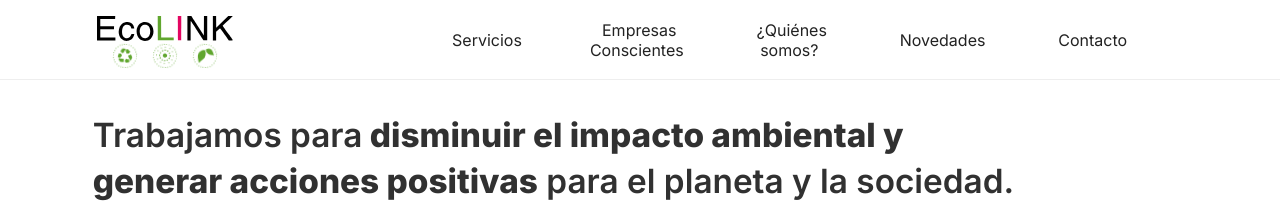
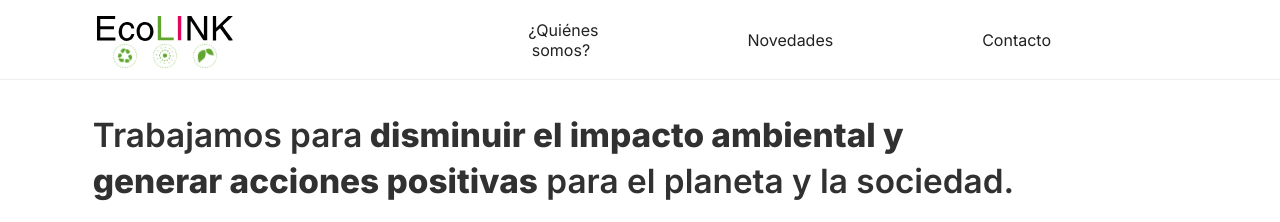
Before and after one commit to ecolink2024/landingEcolink, a plain HTML site: page index.html in a window 1280 px wide. Shown: the top 222 px of the page. Drawn offline with nearby package versions, Linux system fonts and the light colour scheme; a script that the page names is missing.

Commit message:
hide buttons

```diff
--- a/index.html
+++ b/index.html
@@ -54,8 +54,8 @@
                   <img src="logos/logocompost.svg" alt="logo compost | ecolink - cordoba" class="loguitos logocompost">
               </div>
               <ul class="nav-links" >
-              <li><a href="/servicios.html">Servicios</a></li>
-              <li><a href="/empresasconscientes.html">Empresas<br>Conscientes</a></li>
+              <!-- <li><a href="/servicios.html">Servicios</a></li> -->
+              <!-- <li><a href="/empresasconscientes.html">Empresas<br>Conscientes</a></li> -->
               <li><a href="/quienessomos.html">¿Quiénes<br>somos?</a></li>
               <li><a href="/novedades.html">Novedades</a></li>
               <li><a href="/contacto.html">Contacto</a></li>
@@ -116,16 +116,6 @@
                 </div>
               </div>
           </div>
-
-
-
-
-
-
-
-
-
-
 
 
 
```
